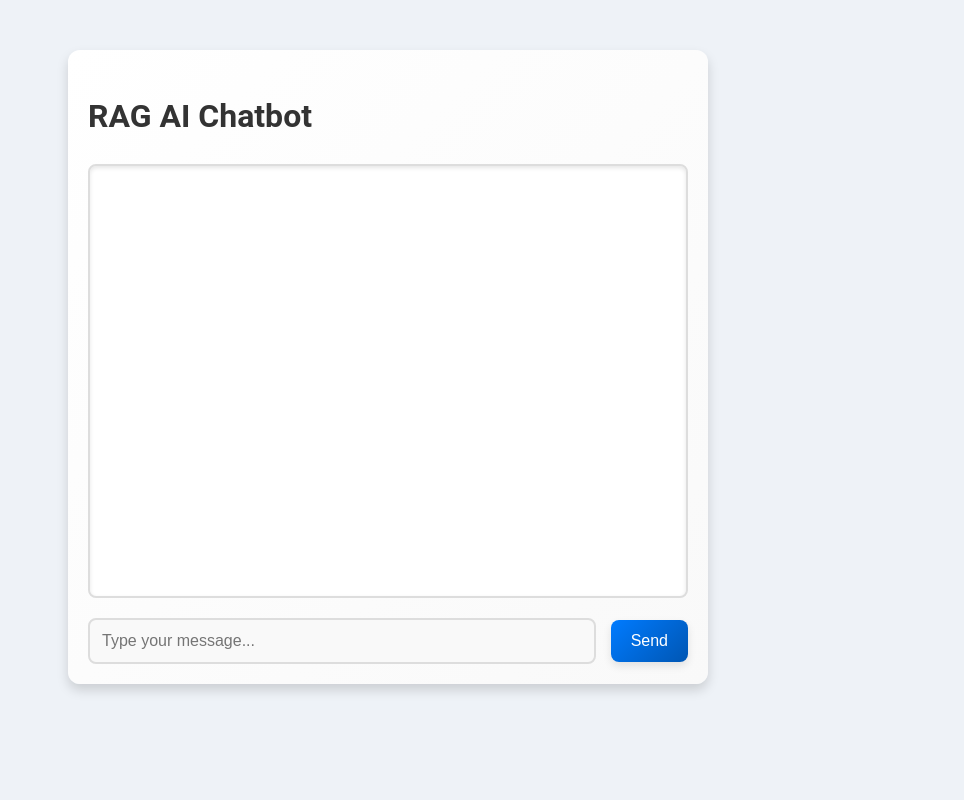
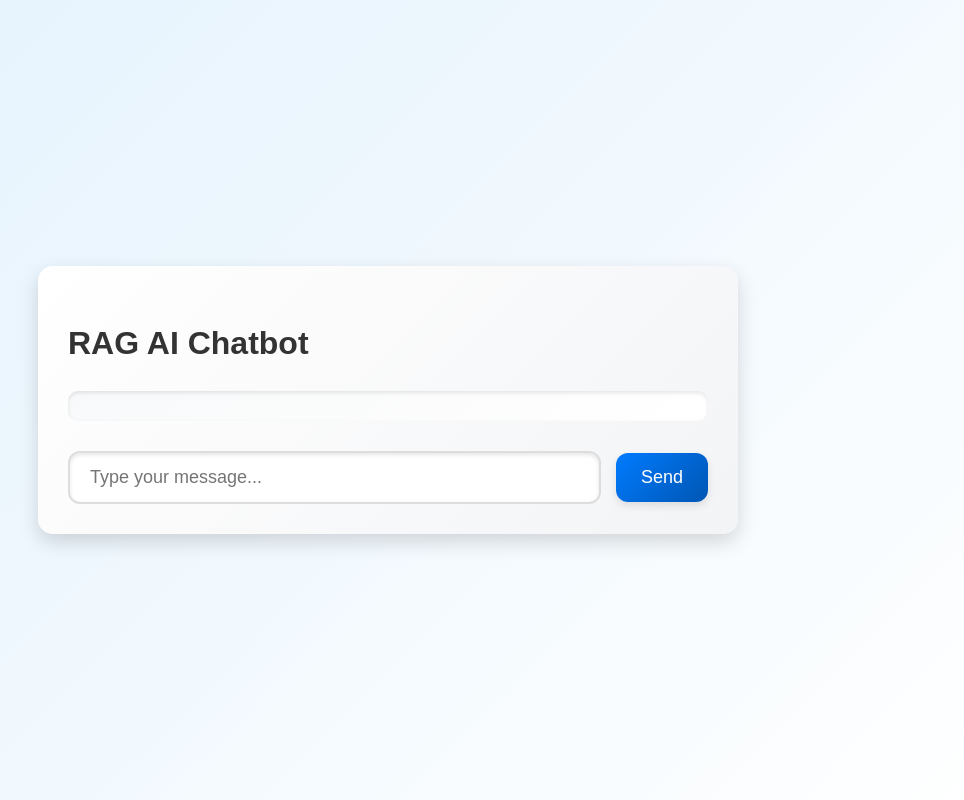
Before and after one commit to Will-Langhart/rag_chatbot, a Flask app: page / in a window 1280 px wide. Shown: the whole page, without its empty margins (252-1216 px from the left). Run offline with Flask 3, Linux system fonts and the light colour scheme.

Commit message:
Update main.css

```diff
--- a/static/css/main.css
+++ b/static/css/main.css
@@ -1,88 +1,91 @@
 /* General Reset */
 body {
     margin: 0;
-    font-family: 'Roboto', Arial, sans-serif;
-    background-color: #eef2f7;
+    font-family: 'Poppins', Arial, sans-serif;
+    background: linear-gradient(135deg, #e3f2fd, #ffffff);
     color: #333;
     line-height: 1.6;
+    display: flex;
+    justify-content: center;
+    align-items: center;
+    min-height: 100vh;
 }
 
 /* Chatbot Container */
 #chatbot-container {
-    width: 90%;
-    max-width: 600px;
-    margin: 50px auto;
-    background: linear-gradient(135deg, #ffffff, #f9f9f9);
-    border-radius: 12px;
-    box-shadow: 0 6px 12px rgba(0, 0, 0, 0.15);
+    width: 40%;
+    min-width: 480px;
+    max-width: 700px;
+    margin: auto;
+    background: linear-gradient(135deg, #ffffff, #f3f4f6);
+    border-radius: 15px;
+    box-shadow: 0 8px 20px rgba(0, 0, 0, 0.15);
     overflow: hidden;
+    display: flex;
+    flex-direction: column;
     padding: 20px;
-    transition: transform 0.3s ease, box-shadow 0.3s ease;
-}
-
-#chatbot-container:hover {
-    transform: translateY(-5px);
-    box-shadow: 0 8px 16px rgba(0, 0, 0, 0.2);
+    animation: slideIn 0.5s ease-out;
 }
 
 /* Chatbox */
 #chatbox {
-    height: 400px;
+    flex: 1;
     overflow-y: auto;
-    border: 2px solid #ddd;
-    border-radius: 8px;
+    border: none;
+    border-radius: 10px;
     margin-bottom: 20px;
     padding: 15px;
-    background: #ffffff;
+    background: linear-gradient(135deg, #f8f9fa, #ffffff);
     box-shadow: inset 0 2px 4px rgba(0, 0, 0, 0.1);
     scrollbar-width: thin;
-    scrollbar-color: #cccccc #f9f9f9;
+    scrollbar-color: #007bff #e3f2fd;
 }
 
 /* Scrollbar styling */
 #chatbox::-webkit-scrollbar {
-    width: 8px;
+    width: 10px;
 }
 #chatbox::-webkit-scrollbar-thumb {
-    background: #cccccc;
-    border-radius: 8px;
+    background: #007bff;
+    border-radius: 10px;
 }
 #chatbox::-webkit-scrollbar-thumb:hover {
-    background: #aaaaaa;
+    background: #0056b3;
 }
 #chatbox::-webkit-scrollbar-track {
-    background: #f9f9f9;
+    background: #f8f9fa;
 }
 
 /* Chat Messages */
 #chat-messages {
     display: flex;
     flex-direction: column;
-    gap: 10px;
+    gap: 12px;
 }
 
 .message {
     margin-bottom: 10px;
-    padding: 10px 15px;
-    border-radius: 12px;
-    font-size: 15px;
+    padding: 12px 15px;
+    border-radius: 20px;
+    font-size: 14px;
     animation: fadeIn 0.3s ease-in-out;
     max-width: 75%;
     word-wrap: break-word;
+    line-height: 1.4;
 }
 
 .message.user {
     align-self: flex-end;
-    background: linear-gradient(135deg, #d4edda, #c3e6cb);
-    color: #155724;
-    box-shadow: 0 3px 6px rgba(0, 0, 0, 0.1);
+    background: linear-gradient(135deg, #4caf50, #2e7d32);
+    color: white;
+    box-shadow: 0 4px 8px rgba(0, 0, 0, 0.1);
 }
 
 .message.bot {
     align-self: flex-start;
-    background: linear-gradient(135deg, #e9ecef, #dee2e6);
-    color: #495057;
-    box-shadow: 0 3px 6px rgba(0, 0, 0, 0.1);
+    background: linear-gradient(135deg, #eceff1, #cfd8dc);
+    color: #37474f;
+    box-shadow: 0 4px 8px rgba(0, 0, 0, 0.1);
 }
 
 /* Fade-in animation for messages */
@@ -107,11 +110,12 @@ body {
 
 #user-input {
     flex: 1;
-    padding: 12px;
+    padding: 12px 15px;
     font-size: 16px;
     border: 2px solid #ddd;
-    border-radius: 8px;
-    background-color: #f9f9f9;
+    border-radius: 12px;
+    background-color: #ffffff;
+    box-shadow: inset 0 2px 4px rgba(0, 0, 0, 0.1);
     transition: border-color 0.3s ease, box-shadow 0.3s ease;
 }
 
@@ -126,7 +130,7 @@ button {
     padding: 12px 20px;
     font-size: 16px;
     border: none;
-    border-radius: 8px;
+    border-radius: 12px;
     background: linear-gradient(135deg, #007bff, #0056b3);
     color: #fff;
     cursor: pointer;
@@ -145,25 +149,32 @@ button:active {
     box-shadow: 0 3px 6px rgba(0, 0, 0, 0.15);
 }
 
-/* Mobile Responsiveness */
-@media (max-width: 768px) {
+/* Desktop Responsiveness */
+@media (min-width: 1024px) {
     #chatbot-container {
-        margin: 20px auto;
-        padding: 15px;
-    }
-
-    #chatbox {
-        height: 300px;
-        margin-bottom: 15px;
+        width: 50%;
+        padding: 30px;
     }
 
     button {
-        padding: 10px 15px;
-        font-size: 14px;
+        font-size: 18px;
+        padding: 14px 25px;
     }
 
     #user-input {
-        font-size: 14px;
-        padding: 10px;
+        font-size: 18px;
+        padding: 14px 20px;
     }
 }
+
+/* Slide-in animation for the container */
+@keyframes slideIn {
+    from {
+        opacity: 0;
+        transform: translateY(20px);
+    }
+    to {
+        opacity: 1;
+        transform: translateY(0);
+    }
+}
```
